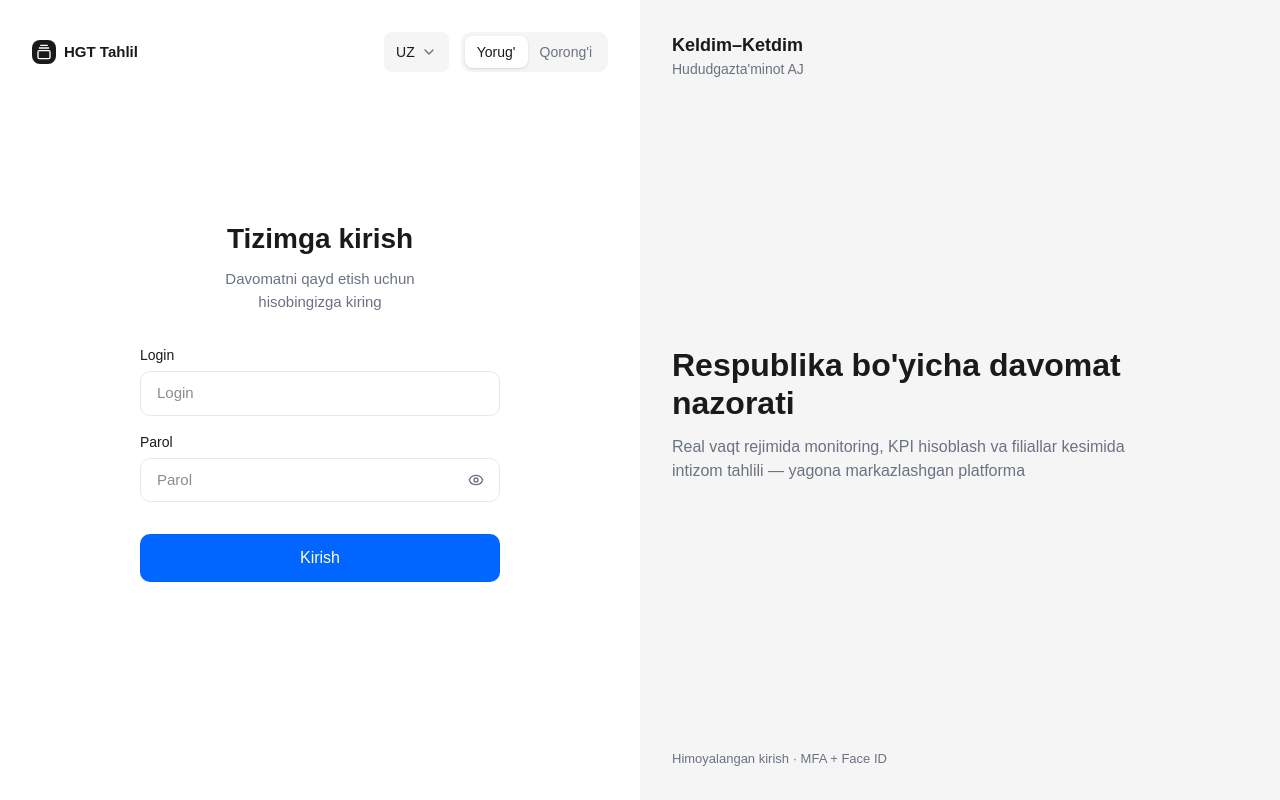
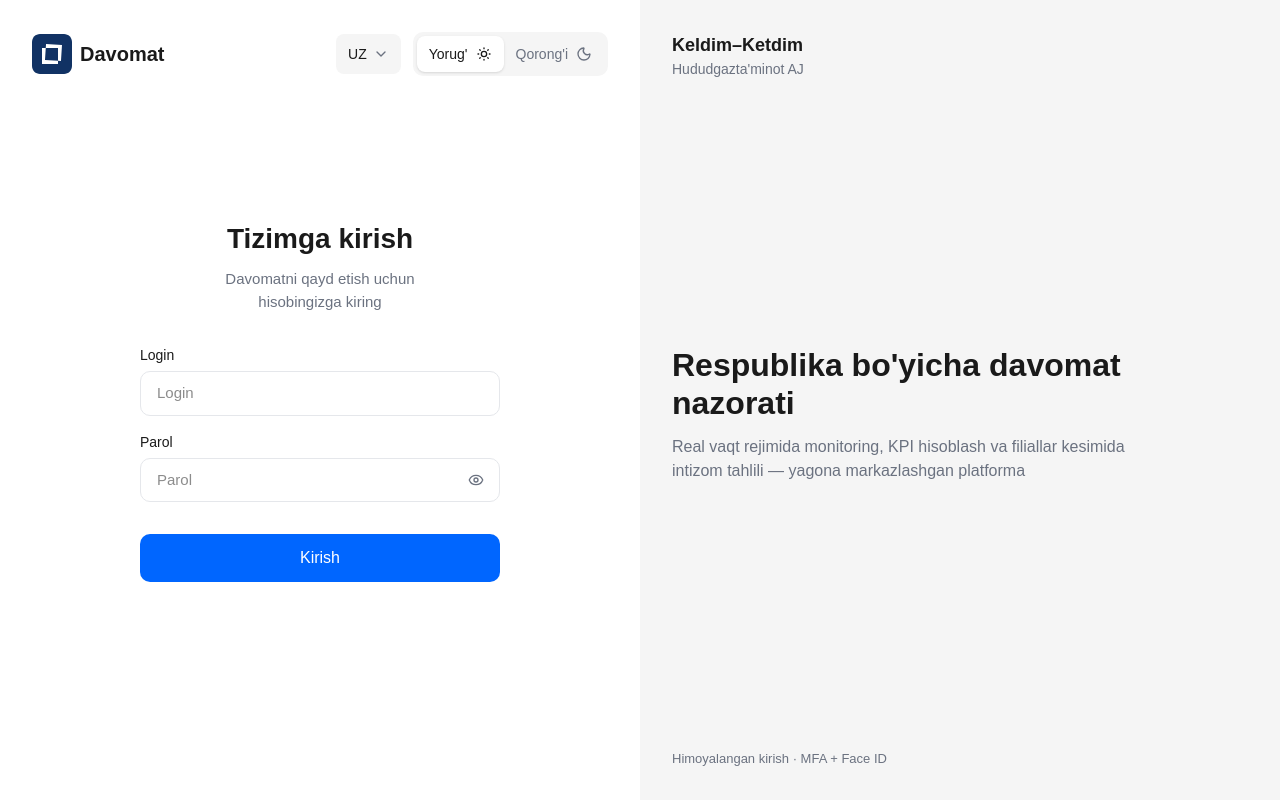
Before and after one commit to AlijonovUz/hgt-attendance-frontend, a React (Vite) app: page /login in a window 1280 px wide. Built offline with nearby package versions, Linux system fonts and the light colour scheme.

Commit message:
Login part connected to api, figma adapted to design

```diff
--- a/src/components/Layout/Layout.jsx
+++ b/src/components/Layout/Layout.jsx
@@ -11,7 +11,7 @@ const Layout = () => {
           if (!accessToken) {
                navigate("/login", { replace: true });
           } else {
-               navigate("/", { replace: true });
+               navigate("/");
           }
      }, [accessToken, navigate]);
 
--- a/src/pages/Login/LoginPage.jsx
+++ b/src/pages/Login/LoginPage.jsx
@@ -3,7 +3,8 @@ import { useLanguage } from "../../Context/LanguageContext"
 import { useTheme } from "../../Context/ThemeContext"
 import { axiosAPI } from "@/services/axiosAPI"
 import { useNavigate } from "react-router-dom"
-import { Eye, EyeOff, ShieldAlert, ChevronDown, Check, GalleryVerticalEnd } from "lucide-react"
+import { Eye, EyeOff, ShieldAlert, ChevronDown, Check, GalleryVerticalEnd, SunMedium, Moon } from "lucide-react"
+import { CgSpinnerTwo } from "react-icons/cg"
 
 const LoginPage = () => {
   const { t, language, setLanguage } = useLanguage()
@@ -14,6 +15,8 @@ const LoginPage = () => {
     full_name: "",
     password: ""
   })
+
+  const [loading, setLoading] = useState(false)
 
   const [showPassword, setShowPassword] = useState(false)
   const [error, setError] = useState(false)
@@ -70,10 +73,13 @@ const LoginPage = () => {
   const handleSubmit = async (e) => {
     e.preventDefault()
 
+
     if (!form.full_name.trim() || !form.password.trim()) {
       setEmptyError(true)
       return
     }
+
+    setLoading(true)
 
     // DEMO logic for UI states based on requirements
     if (form.password === "error" || form.full_name === "error") {
@@ -84,8 +90,10 @@ const LoginPage = () => {
       if (newAttempts >= 5) {
         setIsBlocked(true)
         localStorage.setItem('blockUntil', (Date.now() + 15 * 60 * 1000).toString())
+        setLoading(false)
       } else {
         setError(true)
+        setLoading(false)
       }
       return
     }
@@ -93,9 +101,10 @@ const LoginPage = () => {
     try {
       const res = await axiosAPI.post("users/auth/login/", form)
       if (res.status === 200) {
-        localStorage.setItem("access", res.data?.access || "")
-        localStorage.setItem("refresh", res.data?.refresh || "")
+        localStorage.setItem("access", res.data?.data?.access || "")
+        localStorage.setItem("refresh", res.data?.data?.refresh || "")
         localStorage.setItem('loginAttempts', '0')
+        setLoading(false)
         navigate("/")
       }
     } catch (err) {
@@ -110,6 +119,9 @@ const LoginPage = () => {
       } else {
         setError(true)
       }
+    }
+    finally {
+      setLoading(false)
     }
   }
 
@@ -126,11 +138,9 @@ const LoginPage = () => {
 
         {/* Top Header */}
         <div className="absolute top-8 left-8 right-8 flex justify-between items-center z-10">
-          <div className="flex items-center gap-2 font-semibold text-[15px]">
-            <div className="w-6 h-6 bg-login-logo rounded-md flex items-center justify-center">
-              <GalleryVerticalEnd color="#fff" size={16} />
-            </div>
-            HGT Tahlil
+          <div className="flex items-center gap-2 font-semibold text-[20px]">
+            <img src="/logo.svg" alt="logo" className="w-10 h-10 object-cover" />
+            Davomat
           </div>
 
           <div className="flex items-center gap-3">
@@ -171,15 +181,17 @@ const LoginPage = () => {
             <div className="flex p-1 transition-colors bg-login-pill-bg rounded-lg">
               <button
                 onClick={() => setTheme('light')}
-                className={`px-3 py-1.5 cursor-pointer text-sm rounded-md font-medium transition-colors ${theme === 'light' ? 'bg-login-left-bg text-login-text-primary shadow-sm' : 'text-login-text-secondary hover:text-login-text-primary bg-transparent'}`}
+                className={`px-3 h-9 cursor-pointer flex items-center gap-2 text-sm rounded-md font-medium transition-colors ${theme === 'light' ? 'bg-login-left-bg text-login-text-primary shadow-sm' : 'text-login-text-secondary hover:text-login-text-primary bg-transparent'}`}
               >
                 {t('light_theme')}
+                <SunMedium size={16} />
               </button>
               <button
                 onClick={() => setTheme('dark')}
-                className={`px-3 py-1.5 cursor-pointer text-sm rounded-md font-medium transition-colors ${theme === 'dark' ? 'bg-login-left-bg text-login-text-primary shadow-sm' : 'text-login-text-secondary hover:text-login-text-primary bg-transparent'}`}
+                className={`px-3 h-9 cursor-pointer flex items-center gap-2 text-sm rounded-md font-medium transition-colors ${theme === 'dark' ? 'bg-login-left-bg text-login-text-primary shadow-sm' : 'text-login-text-secondary hover:text-login-text-primary bg-transparent'}`}
               >
                 {t('dark_theme')}
+                <Moon size={16} />
               </button>
             </div>
           </div>
@@ -253,7 +265,7 @@ const LoginPage = () => {
                       {t('account_blocked_desc')}
                     </p>
                     <p className="text-[13px] text-login-text-secondary">
-                      {t('retry_in')}<span className="font-bold text-login-text-primary">{formatTime(remainingTime)}</span>
+                      {t('retry_in')}<span className="font-bold text-red-500">{formatTime(remainingTime)}</span>
                     </p>
                   </div>
                 </div>
@@ -261,10 +273,10 @@ const LoginPage = () => {
 
               <button
                 type="submit"
-                disabled={isBlocked}
-                className={`mt-4 w-full py-3 rounded-lg font-medium text-white transition-colors ${isBlocked ? 'bg-[#737373] cursor-default opacity-90' : 'bg-login-btn-bg hover:bg-login-btn-hover cursor-pointer'
-                  }`}
+                disabled={isBlocked || loading}
+                className={`mt-4 w-full flex justify-center items-center gap-2 py-3 rounded-lg font-medium text-white transition-colors ${isBlocked || loading ? 'bg-[#737373] cursor-default opacity-90' : 'bg-login-btn-bg hover:bg-login-btn-hover cursor-pointer'}`}
               >
+                {loading && <CgSpinnerTwo size={16} className="animate-spin" />}
                 {t('login_btn')}
               </button>
             </form>
```
Also changed, not shown: public/logo.svg (added), 1 other file (tests, documents, lock files or other folders).
